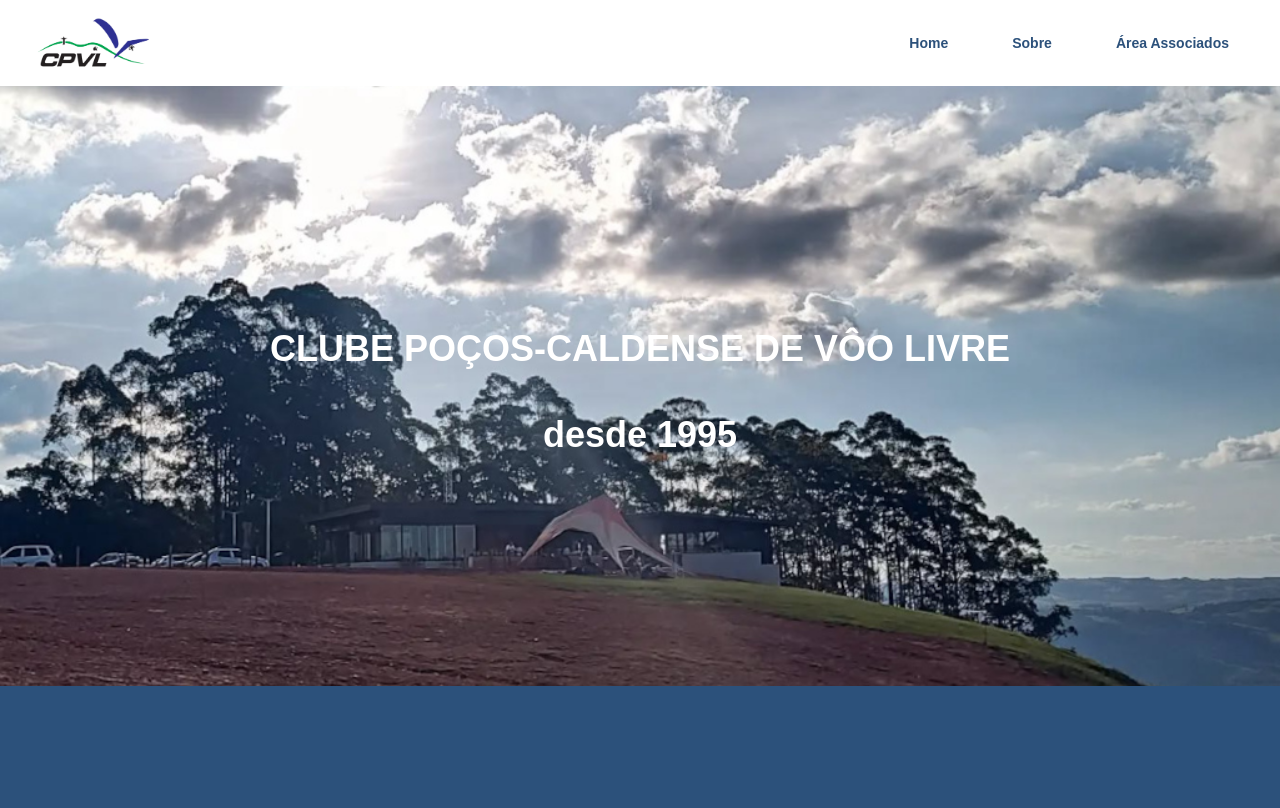
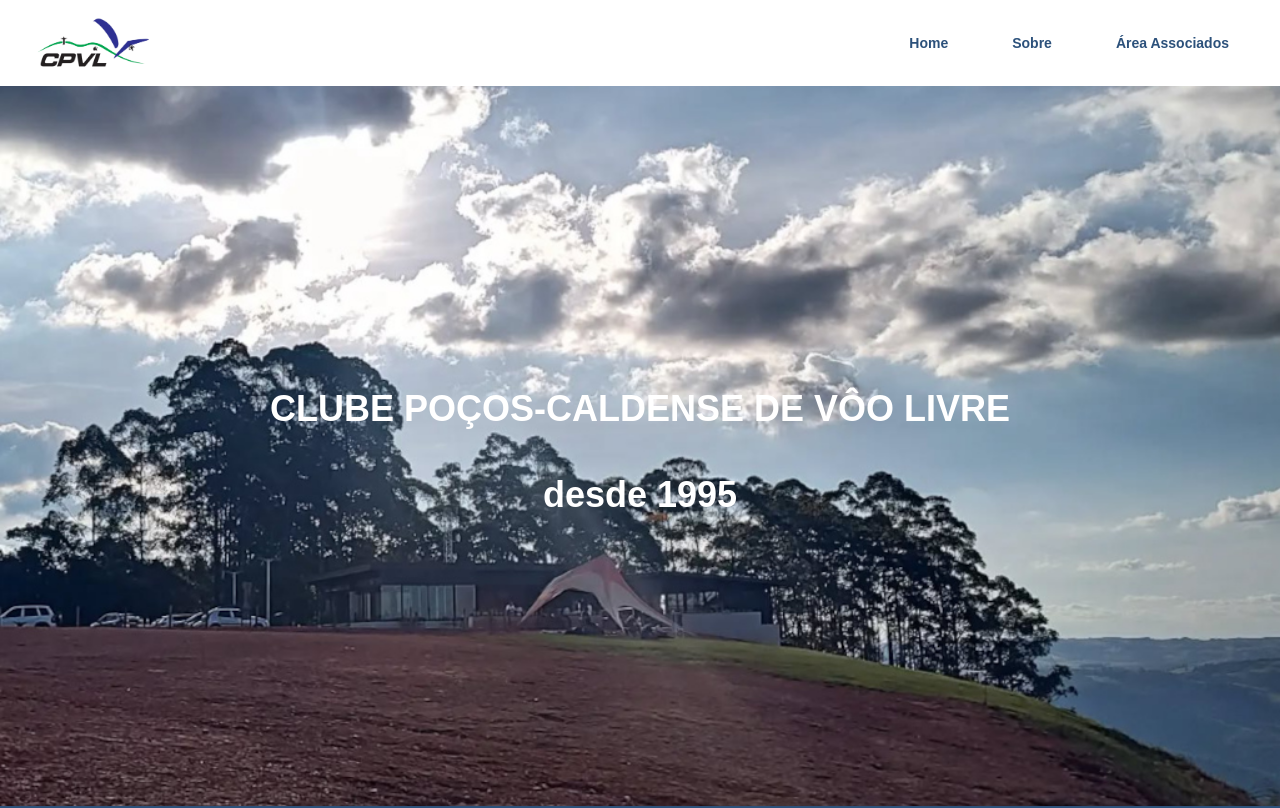
Before and after one commit to 2fc-data/cpvl, a React (Vite) app: page / in a window 1280 px wide. Shown: the top 808 px of the page. Built offline with nearby package versions, Linux system fonts and the light colour scheme.

Commit message:
aumento da imagem home

```diff
--- a/src/pages/home/Home.styles.ts
+++ b/src/pages/home/Home.styles.ts
@@ -11,7 +11,7 @@ export const HomeWrap = styled.div`
     display: flex;
     flex-direction: column;
     justify-content: center;
-    height: 75vh;
+    height: 90vh;
     width: 100%;
   }
 
```
